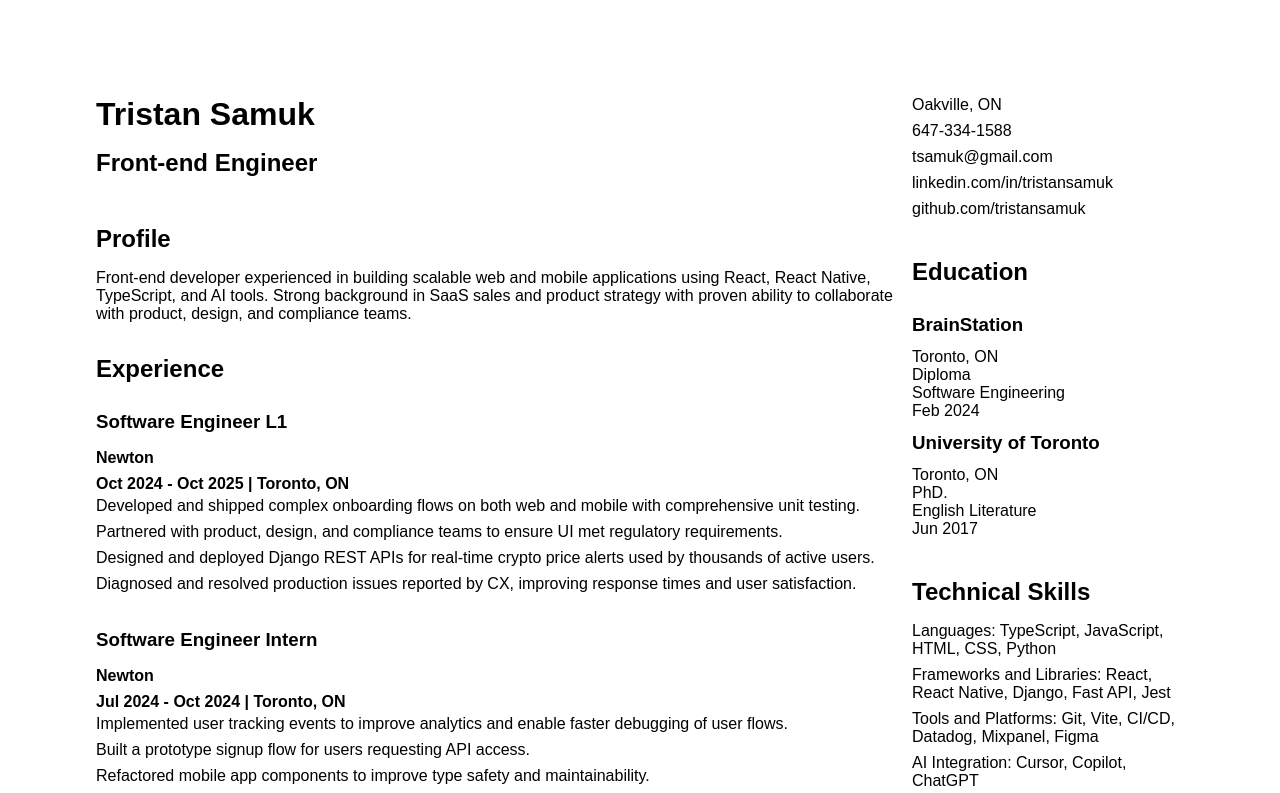
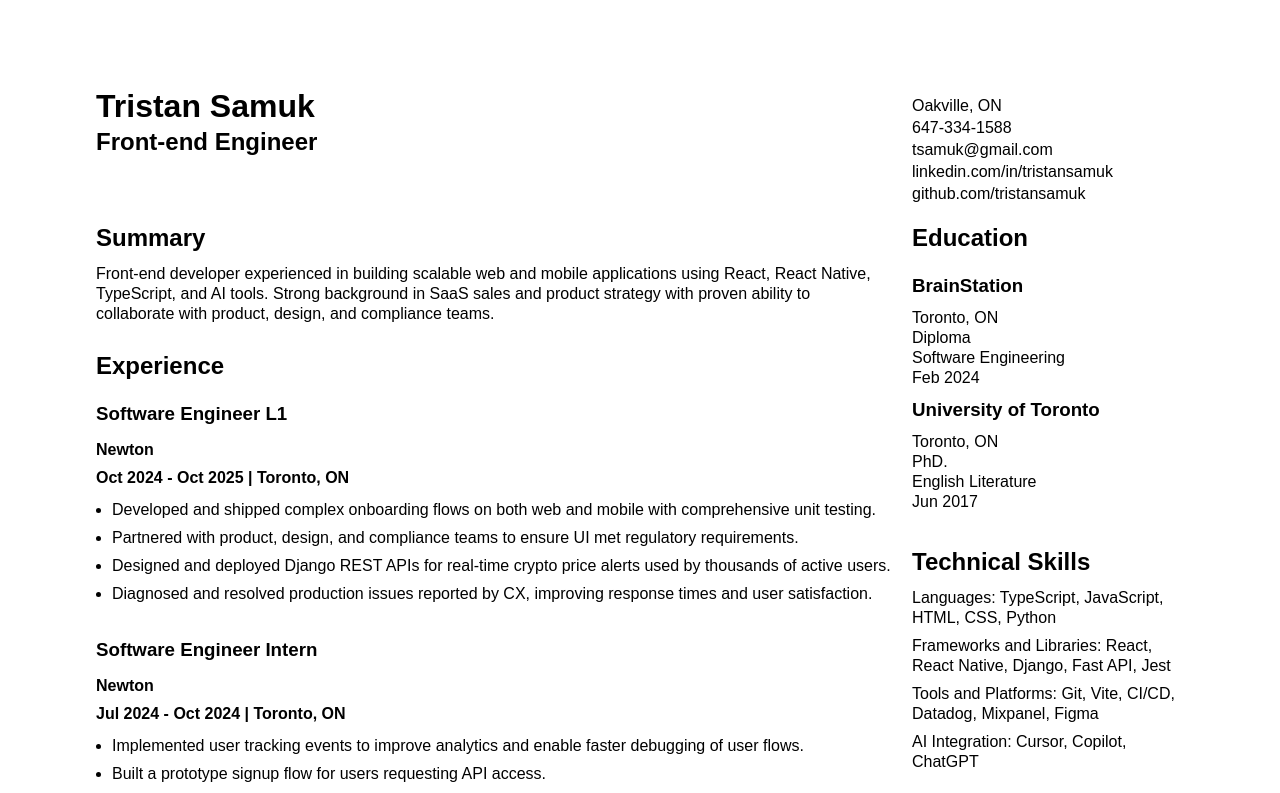
Before and after one commit to tristansamuk/resume, a website built with Vite: page index.html in a window 1280 px wide. Shown: the top 793 px of the page. Built offline with nearby package versions, Linux system fonts and the light colour scheme.

Commit message:
Refactor header layout, set line height for paragraph and heading  elements, and set spacing for all elements

```diff
--- /dev/null
+++ b/components/contact/contact.css
@@ -0,0 +1,3 @@
+.contact__list {
+  gap: 2px;
+}
--- a/components/header/contact.js
+++ b/components/contact/contact.js
@@ -1,3 +1,4 @@
+import './contact.css';
 import { createTemplate } from '../../scripts/helpers.js';
 import { resume } from '../../constants/resume.js';
 
--- a/components/education/education.css
+++ b/components/education/education.css
@@ -0,0 +1,3 @@
+.education__header {
+  padding-top: 0px;
+}
--- a/components/education/education.js
+++ b/components/education/education.js
@@ -1,3 +1,4 @@
+import './education.css';
 import { createTemplate, formatId } from '../../scripts/helpers.js';
 import { resume } from '../../constants/resume.js';
 
--- /dev/null
+++ b/components/experience/position.css
@@ -0,0 +1,5 @@
+.position__description {
+  list-style-type: disc;
+  padding-top: var(--spacing-2);
+  padding-left: var(--spacing-4);
+}
--- a/components/experience/position.js
+++ b/components/experience/position.js
@@ -1,3 +1,4 @@
+import './position.css';
 import { createTemplate } from '../../scripts/helpers.js';
 
 export class Position {
--- a/components/header/header.css
+++ b/components/header/header.css
@@ -3,3 +3,8 @@
   flex-direction: row;
   justify-content: space-between;
 }
+
+.header__job-title {
+  padding-top: var(--spacing-4);
+  margin-bottom: 28px;
+}
--- a/components/index.js
+++ b/components/index.js
@@ -1,5 +1,5 @@
 import { AdditionalSkills } from './additionalSkills/additionalSkills.js';
-import { Contact } from './header/contact.js';
+import { Contact } from './contact/contact.js';
 import { Education } from './education/education.js';
 import { Experience } from './experience/experience.js';
 import { Header } from './header/header.js';
--- a/constants/resume.js
+++ b/constants/resume.js
@@ -15,7 +15,7 @@ export const resume = {
     },
   },
   summary: {
-    heading: 'Profile',
+    heading: 'Summary',
     description:
       'Front-end developer experienced in building scalable web and mobile applications using React, React Native, TypeScript, and AI tools. Strong background in SaaS sales and product strategy with proven ability to collaborate with product, design, and compliance teams.',
   },
--- a/styles/global.css
+++ b/styles/global.css
@@ -8,6 +8,7 @@
   margin: 0;
   padding: 0;
   box-sizing: border-box;
+  line-height: var(--spacing-5);
 }
 
 body {
@@ -48,6 +49,7 @@ ul {
   display: flex;
   flex-direction: column;
   width: 75%;
+  padding-right: var(--spacing-5);
 }
 
 .right-column {
```
